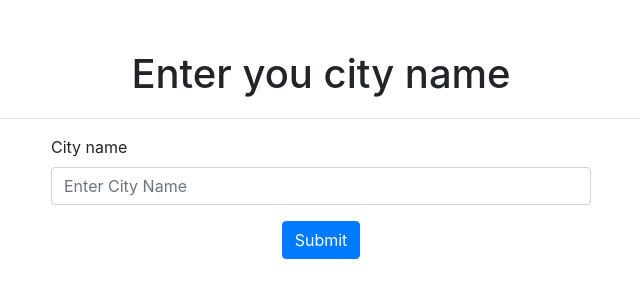
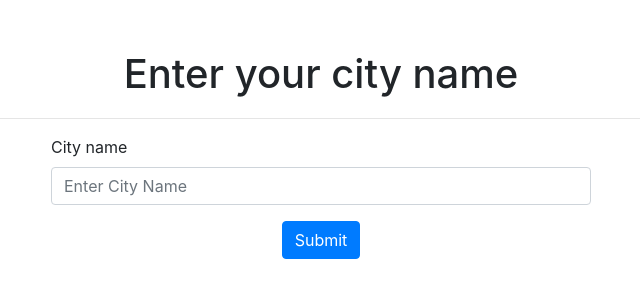
Before and after one commit to ashrafemad/weather-checker, a Django app: page / in a window 1280 px wide. Shown: the part 56-356 px from the top of the page, without its empty margins (319-959 px from the left). Run offline with Django 3.2, Linux system fonts and the light colour scheme; the visitor is signed in with stand-in values (Sample User, id 1); some libraries are stand-ins or nearby versions.

Commit message:
Fix typo

```diff
--- a/website/templates/website/weather.html
+++ b/website/templates/website/weather.html
@@ -1,6 +1,6 @@
 {% extends 'website/base.html' %}
 {% block page_head %}
-Enter you city name
+Enter your city name
 {% endblock %}
 {% block content %}
     <div class="row">
```
